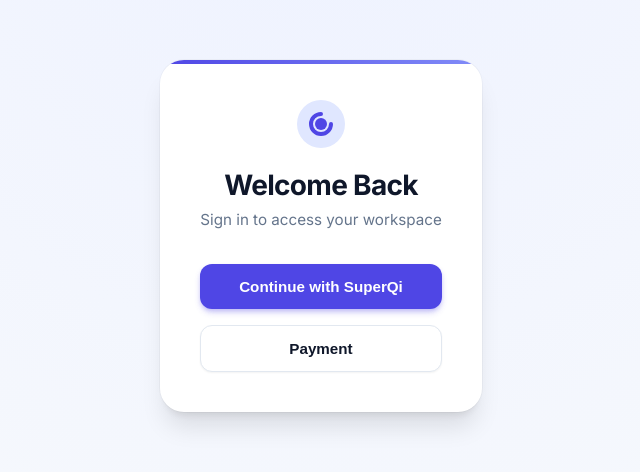
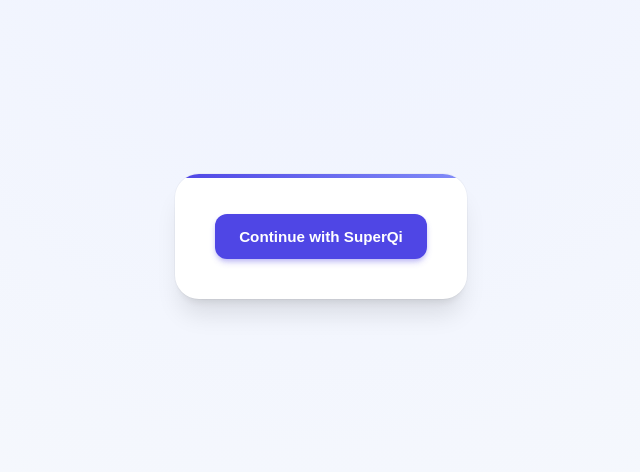
Before and after one commit to xou1i/Auth, a Svelte app: page / in a window 1280 px wide. Shown: the part 164-636 px from the top of the page, without its empty margins (319-959 px from the left). Built offline with nearby package versions, Linux system fonts and the light colour scheme.

Commit message:
Refactor login and payment functions for improved error handling and clarity

```diff
--- a/src/App.svelte
+++ b/src/App.svelte
@@ -4,18 +4,17 @@
   let isLoading = false;
   let isPaying = false;
   let user = null;
+  let token = null;
   let error = null;
 
   function loginWithSuperQi() {
     isLoading = true;
     error = null;
 
-    // Call SuperQi/Hylid Bridge to get Auth Code
-    // @ts-ignore
+    // SuperQi Auth
     my.getAuthCode({
       scopes: ["auth_base", "USER_ID"],
       success: (res) => {
-        // Exchange Auth Code for Token via API
         fetch("https://its.mouamle.space/api/auth-with-superQi", {
           method: "POST",
           headers: {
@@ -26,19 +25,15 @@
           }),
         })
           .then((response) => {
-            if (!response.ok) throw new Error("Network response was not ok");
+            if (!response.ok) throw new Error("Login failed");
             return response.json();
           })
           .then((data) => {
-            console.log("Login success:", data);
             user = data.record;
-            // Optional: Store token if needed
-            // localStorage.setItem('token', data.token);
+            token = data.token;
           })
           .catch((err) => {
-            console.error("Login API Error:", err);
-            error = "Failed to sign in. Please try again.";
-            // @ts-ignore
+            error = "Failed to sign in.";
             my.alert({
               content: "Login Failed: " + err.message,
             });
@@ -47,78 +42,72 @@
             isLoading = false;
           });
       },
-      fail: (res) => {
-        console.error("Auth Code Error:", res);
+      fail: (err) => {
         isLoading = false;
         error = "Could not access auth code.";
-        // @ts-ignore
         my.alert({
-          content: "Auth Failed: " + JSON.stringify(res),
+          content: "Auth Failed: " + JSON.stringify(err),
         });
       },
     });
   }
 
   function pay() {
+    if (!user || !token) {
+      my.alert({ content: "Please login first" });
+      return;
+    }
+
     isPaying = true;
-    // @ts-ignore - SuperQi/Hylid payment bridge
-    fetch('https://its.mouamle.space/api/payment', {
-                method: 'POST',
+
+    fetch("https://its.mouamle.space/api/payment", {
+      method: "POST",
       headers: {
-                    'Content-Type': 'application/json',
-                    'Authorization': token
+        "Content-Type": "application/json",
+        Authorization: token,
       },
-            }).then(res => res.json()).then(data => {
-                if (data.paymentUrl) {
-                    // @ts-ignore
+    })
+      .then((res) => {
+        if (!res.ok) throw new Error("Payment API error");
+        return res.json();
+      })
+      .then((data) => {
+        if (!data.paymentUrl) throw new Error("No payment URL");
+
         my.tradePay({
           paymentUrl: data.paymentUrl,
           success: (res) => {
-                            // @ts-ignore
             my.alert({
-                                content: 'Payment Success: ' + JSON.stringify(res),
+              content: "Payment Success: " + JSON.stringify(res),
             });
           },
           fail: (res) => {
-                            // @ts-ignore
             my.alert({
-                                content: 'Payment Failed: ' + JSON.stringify(res),
+              content: "Payment Failed: " + JSON.stringify(res),
             });
           },
           complete: () => {
             isPaying = false;
           },
         });
-                } else {
-                    throw new Error('No payment URL returned');
-                }
-            }).catch(err => {
-                console.error('Payment API Error:', err);
-                // @ts-ignore
+      })
+      .catch((err) => {
+        isPaying = false;
         my.alert({
-                    content: 'Payment Failed: ' + err.message,
+          content: "Payment Error: " + err.message,
         });
-                isPaying = false;
       });
   }
-
 </script>
 
 <main>
   <div class="auth-card animate-enter">
+
+    <!-- SUCCESS STATE -->
     {#if user}
-      <!-- Success State -->
       <div class="auth-header">
-        <div
-          style="display: flex; justify-content: center; margin-bottom: 1.5rem;"
-        >
-          <svg
-            width="64"
-            height="64"
-            viewBox="0 0 24 24"
-            fill="none"
-            xmlns="http://www.w3.org/2000/svg"
-          >
+        <div style="display:flex;justify-content:center;margin-bottom:1.5rem;">
+          <svg width="64" height="64" viewBox="0 0 24 24" fill="none">
             <circle cx="12" cy="12" r="12" fill="#dcfce7" />
             <path
               d="M7 13L10 16L17 9"
@@ -134,72 +123,47 @@
         <p class="auth-subtitle">You are now logged in</p>
 
         <div
-          style="margin-top: 1.5rem; padding: 1rem; background: var(--background); border-radius: 12px; font-size: 0.9rem; color: var(--text-secondary);"
+          style="margin-top:1.5rem;padding:1rem;background:var(--background);
+          border-radius:12px;font-size:0.9rem;color:var(--text-secondary);"
         >
           ID: {user.id}
         </div>
       </div>
-    {:else}
-      <!-- Login State -->
-      <div class="auth-header">
-        <!-- Simple abstract logo -->
-        <svg
-          width="48"
-          height="48"
-          viewBox="0 0 24 24"
-          fill="none"
-          xmlns="http://www.w3.org/2000/svg"
-          style="margin-bottom: 1rem;"
-        >
-          <rect width="24" height="24" rx="12" fill="var(--primary-light)" />
-          <path
-            d="M12 7C9.23858 7 7 9.23858 7 12C7 14.7614 9.23858 17 12 17C14.7614 17 17 14.7614 17 12"
-            stroke="var(--primary)"
-            stroke-width="2"
-            stroke-linecap="round"
-          />
-          <circle cx="12" cy="12" r="3" fill="var(--primary)" />
-        </svg>
+    {/if}
 
-        <h1 class="auth-title">Welcome Back</h1>
-        <p class="auth-subtitle">Sign in to access your workspace</p>
-      </div>
-
+    <!-- ACTIONS -->
     <div class="auth-actions">
       {#if error}
         <div
-            style="color: #ef4444; font-size: 0.9rem; margin-bottom: 0.5rem; background: #fee2e2; padding: 0.5rem; border-radius: 8px;"
+          style="color:#ef4444;font-size:0.9rem;margin-bottom:0.5rem;
+          background:#fee2e2;padding:0.5rem;border-radius:8px;"
         >
           {error}
         </div>
       {/if}
 
+      {#if !user}
         <button
           class="btn btn-primary"
           type="button"
           on:click={loginWithSuperQi}
           disabled={isLoading}
         >
-          {#if isLoading}
-            Signing In...
-          {:else}
-            Continue with SuperQi
+          {isLoading ? "Signing In..." : "Continue with SuperQi"}
+        </button>
       {/if}
-        </button>
 
+      {#if user}
         <button
           class="btn btn-secondary"
           type="button"
-          on:click={handlePayment}
-          disabled={isLoading || isPaying}
+          on:click={pay}
+          disabled={isPaying}
         >
-          {#if isPaying}
-            Processing Payment...
-          {:else}
-            Payment
-          {/if}
+          {isPaying ? "Processing Payment..." : "Payment"}
         </button>
-      </div>
       {/if}
     </div>
+
+  </div>
 </main>
```
Lines whose indentation alone changed are shown as unchanged.
